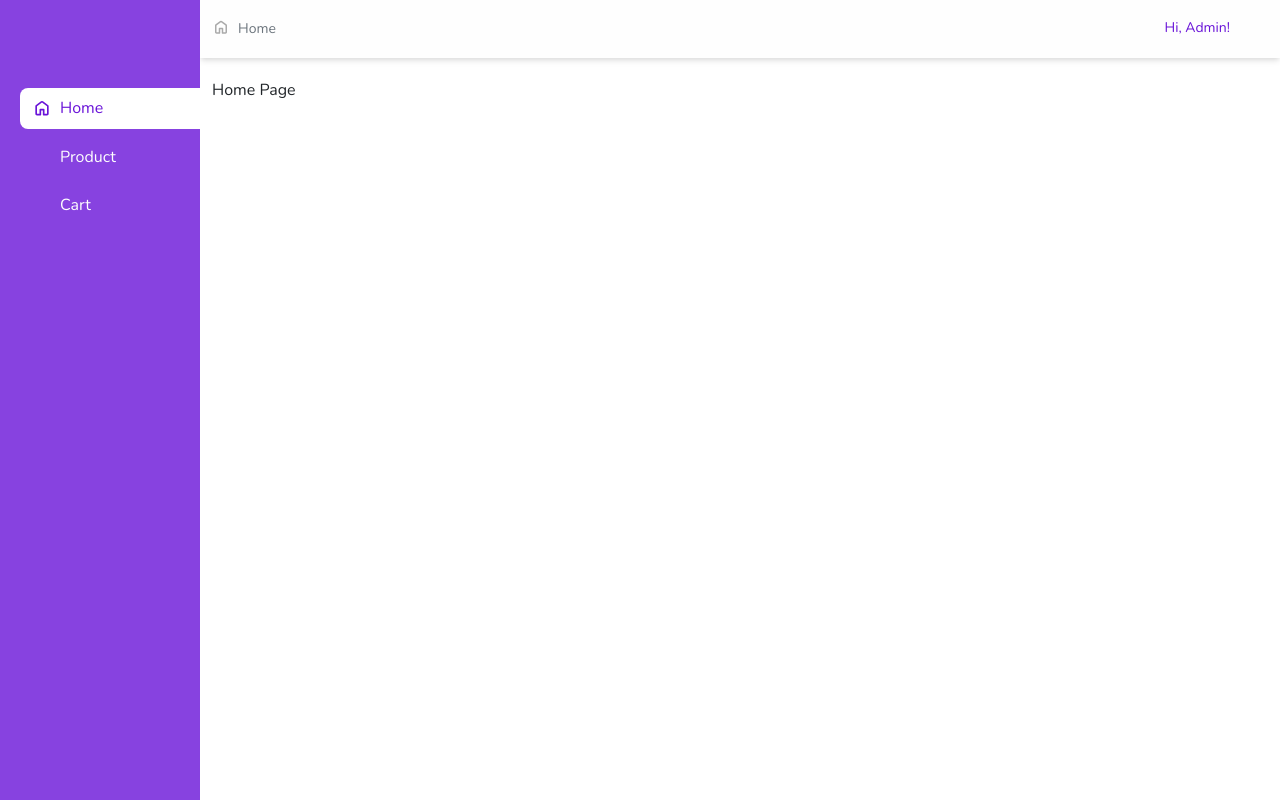
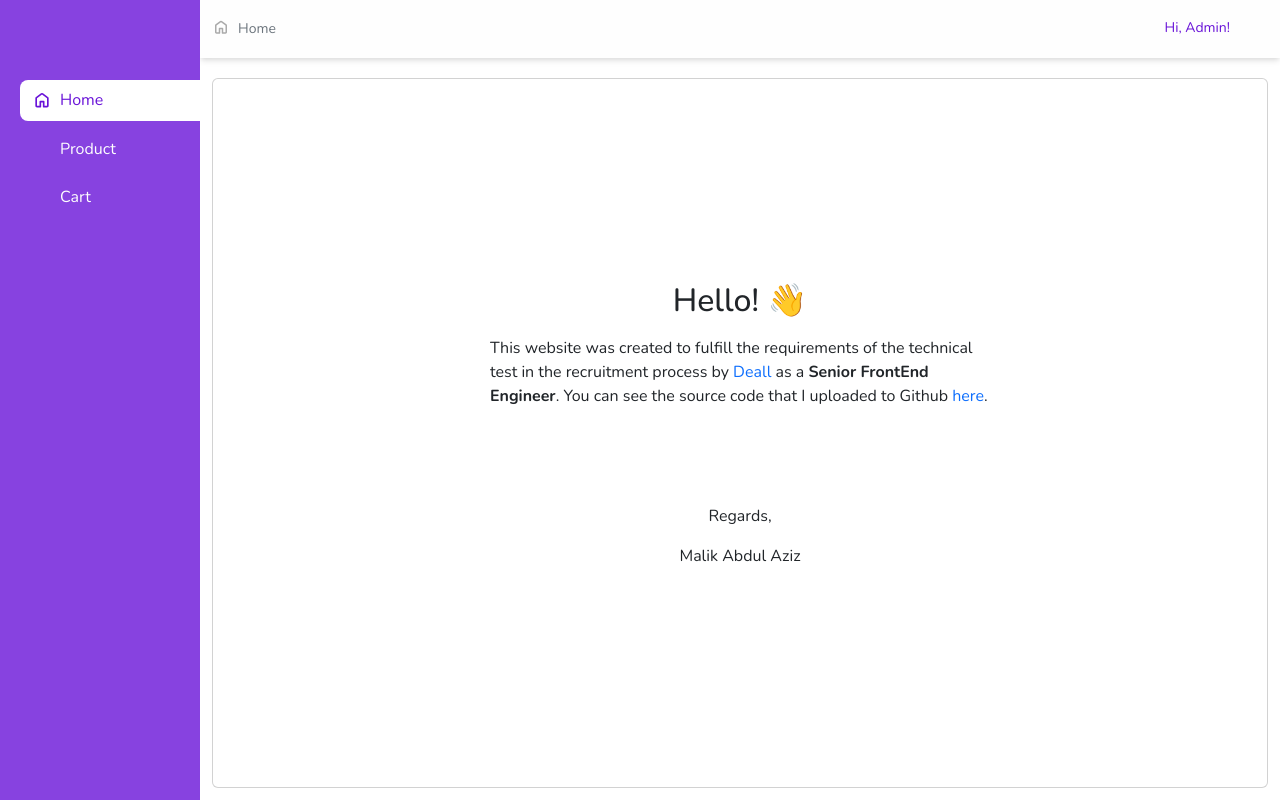
Before and after one commit to crossdev-app/deal-technical-test, a Next.js app: page / in a window 1280 px wide. Built offline with nearby package versions, Linux system fonts and the light colour scheme; some icons are missing.

Commit message:
ready to build

```diff
--- a/src/components/Sidebar.js
+++ b/src/components/Sidebar.js
@@ -1,4 +1,5 @@
-import { updatePage } from "@/features/activePageSlice";
+import { toggleSidebar, updatePage } from "@/features/activePageSlice";
+import { Icon } from "@iconify/react";
 import Link from "next/link";
 import { useDispatch, useSelector } from "react-redux";
 import Sidemenu from "./Sidemenu";
@@ -15,6 +16,15 @@ const Sidebar = () => {
 
   return (
     <div className={sidebarShown ? "c-sidebar c-sidebar-shown" : "c-sidebar"}>
+      <p className='text-end'>
+        <Icon
+          onClick={() => {
+            dispatch(toggleSidebar());
+          }}
+          icon='gg:close-o'
+          className='btn-close-sidebar'
+        />
+      </p>
       <ul>
         <Link
           href='/'
--- /dev/null
+++ b/src/components/Welcome.js
@@ -0,0 +1,34 @@
+import React from "react";
+
+const Welcome = () => {
+  return (
+    <div className='card p-4 welcome-section'>
+      <h2 className='mb-3'>Hello! &#128075;</h2>
+      <p>
+        This website was created to fulfill the requirements of the technical
+        test in the recruitment process by{" "}
+        <a
+          href='https://usedeall.com/'
+          target='_blank'
+          className='text-primary'>
+          Deall
+        </a>{" "}
+        as a <span className='fw-bold'>Senior FrontEnd Engineer</span>. You can
+        see the source code that I uploaded to Github{" "}
+        <a
+          href='https://github.com/crossdev-app/deall-technical-test'
+          target='_blank'
+          className='text-primary'>
+          here
+        </a>
+        .
+      </p>
+      <div style={{ marginTop: "80px" }}>
+        <p className='text-center'>Regards,</p>
+        <p className='text-center'>Malik Abdul Aziz</p>
+      </div>
+    </div>
+  );
+};
+
+export default Welcome;
--- a/src/pages/index.js
+++ b/src/pages/index.js
@@ -1,10 +1,11 @@
 import Layout from "@/components/Layout";
 import Loadingindicator from "@/components/Loadingindicator";
+import Welcome from "@/components/Welcome";
 
 const index = () => {
   return (
     <Layout pageTitle='Home'>
-      <span>Home Page</span>
+      <Welcome />
     </Layout>
   );
 };
--- a/src/styles/custom_style/custom_style.css
+++ b/src/styles/custom_style/custom_style.css
@@ -84,7 +84,6 @@ body .c-header .sidebar-toggler {
 }
 body .c-sidebar {
   background-color: #8742e0;
-  padding-top: 80px;
   position: absolute;
   top: 0;
   width: 200px;
@@ -102,7 +101,19 @@ body .c-sidebar .c-side-menu-icon {
   margin-right: 8px;
   font-size: 20px;
 }
+body .c-sidebar .btn-close-sidebar {
+  font-size: 24px;
+  margin-right: 12px;
+  margin-top: 12px;
+  display: none;
+}
+@media (max-width: 1200px) {
+  body .c-sidebar .btn-close-sidebar {
+    display: inline;
+  }
+}
 body .c-sidebar ul {
+  margin-top: 80px;
   padding-left: 20px;
 }
 body .c-sidebar ul .sidemenu-active {
@@ -130,6 +141,17 @@ body .main-container {
   body .main-container {
     margin-left: 0px;
   }
+}
+body .main-container .welcome-section {
+  height: 100%;
+  min-width: 100%;
+  display: flex;
+  flex-direction: column;
+  justify-content: center;
+  align-items: center;
+}
+body .main-container .welcome-section p {
+  max-width: 500px;
 }
 body .main-container .c-card {
   width: 100%;
--- a/src/styles/custom_style/custom_style.scss
+++ b/src/styles/custom_style/custom_style.scss
@@ -111,7 +111,6 @@ body {
 
   .c-sidebar {
     background-color: $base-color-light;
-    padding-top: 80px;
     position: absolute;
     top: 0;
     width: 200px;
@@ -129,7 +128,19 @@ body {
       font-size: 20px;
     }
 
+    .btn-close-sidebar {
+      font-size: 24px;
+      margin-right: 12px;
+      margin-top: 12px;
+      display: none;
+
+      @include scm {
+        display: inline;
+      }
+    }
+
     ul {
+      margin-top: 80px;
       padding-left: 20px;
 
       .sidemenu-active {
@@ -151,6 +162,7 @@ body {
   .c-sidebar-shown {
     left: 0px;
   }
+
   .main-container {
     margin-left: 200px;
     padding: 12px;
@@ -159,6 +171,19 @@ body {
 
     @include scm {
       margin-left: 0px;
+    }
+
+    .welcome-section {
+      height: 100%;
+      min-width: 100%;
+      display: flex;
+      flex-direction: column;
+      justify-content: center;
+      align-items: center;
+
+      p {
+        max-width: 500px;
+      }
     }
 
     .c-card {
```
Also changed, not shown: 1 other file (tests, documents, lock files or other folders).
